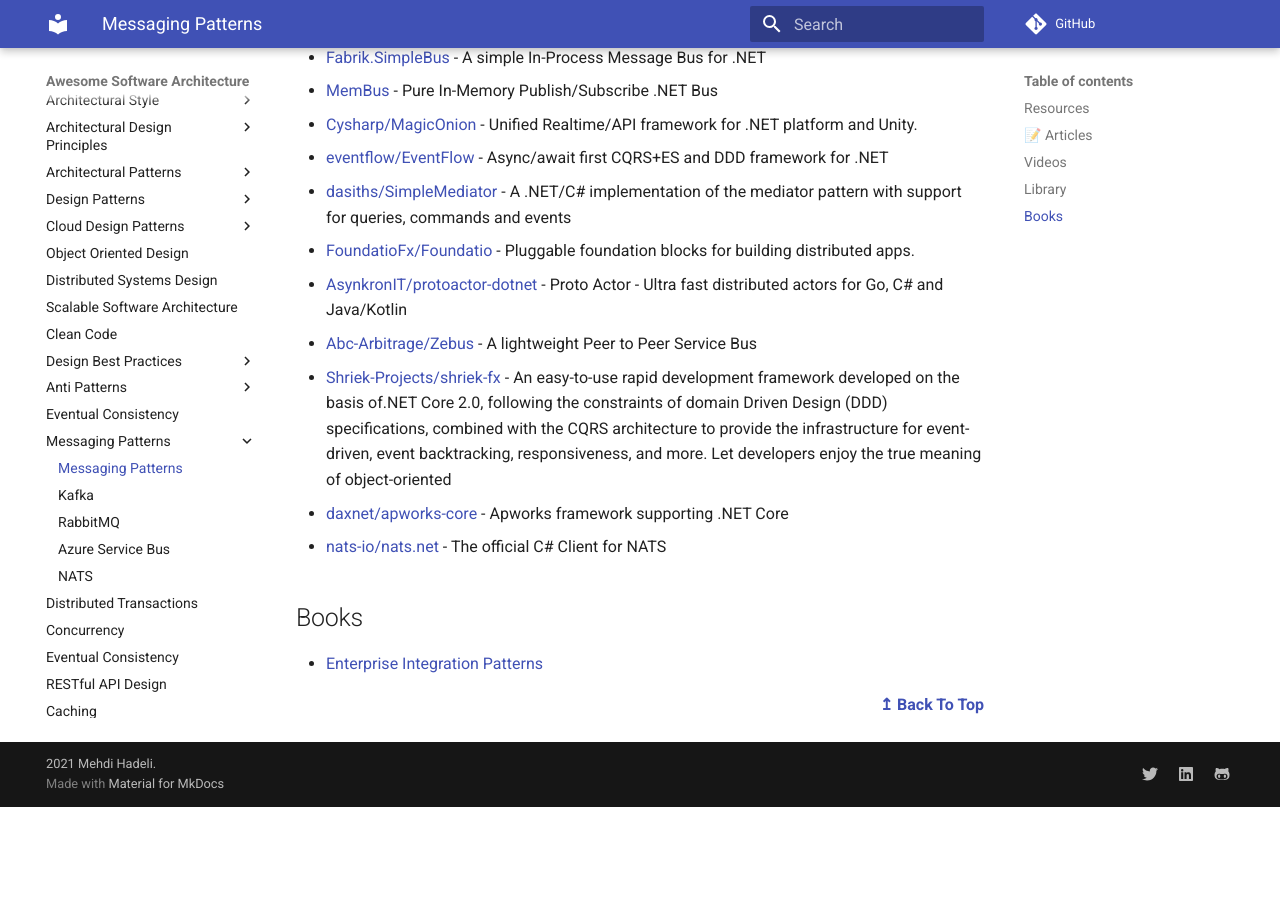
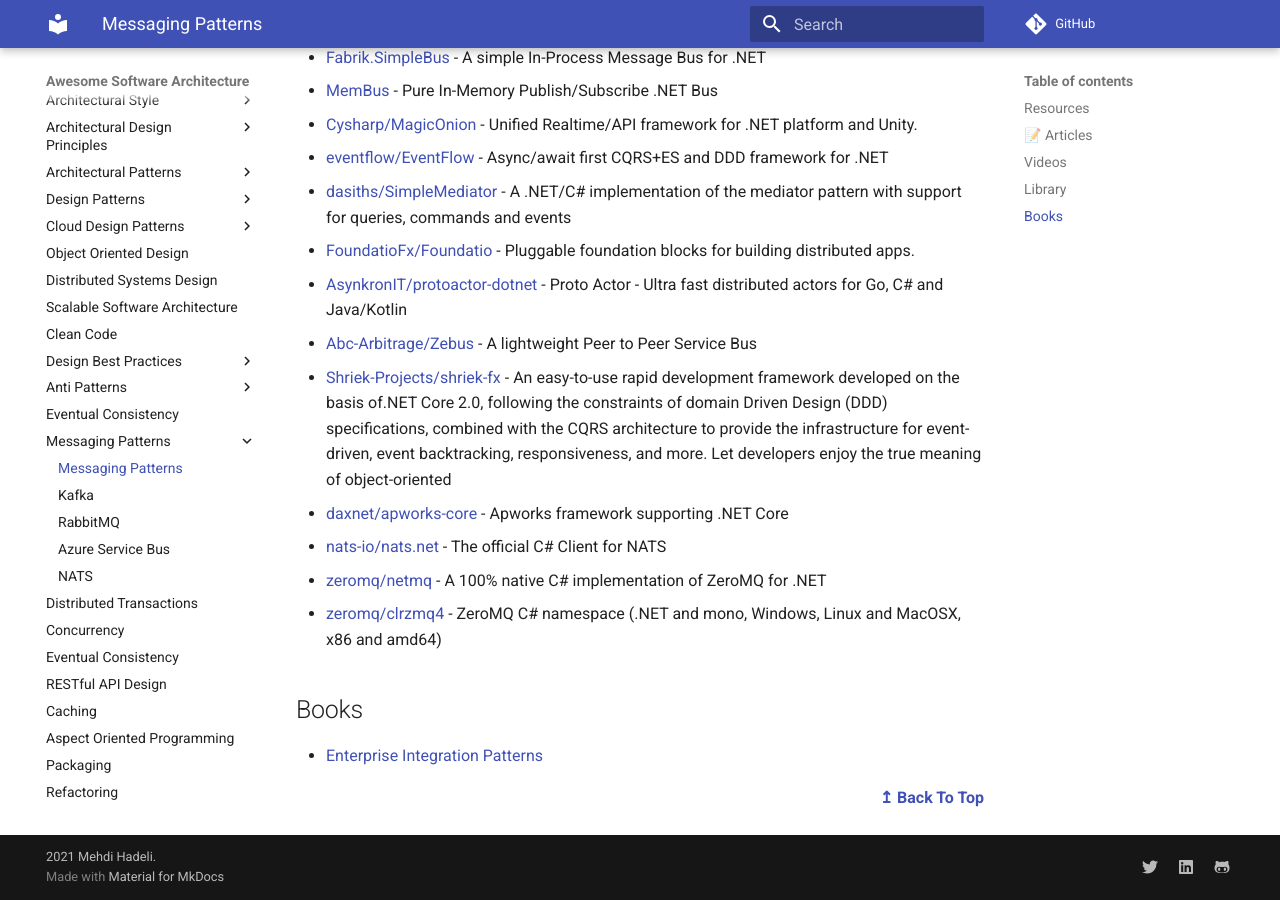
Before and after one commit to mehdihadeli/awesome-software-architecture, an MkDocs documentation site: the page built from docs/messaging/messaging.md, in a window 1280 px wide and 900 px high, scrolled down 3564 px. Built offline with MkDocs 1.6.1 and Material for MkDocs 9.7.7, drawn with Linux system fonts in a browser that asks for light colours; comment, search, counter and statistics services are not loaded; before the commit the page ends 4371 px from its top, so only the background shows below that.

Commit message:
Add C# Clients for ZeroMQ

```diff
--- a/docs/messaging/messaging.md
+++ b/docs/messaging/messaging.md
@@ -107,6 +107,8 @@
 - [Shriek-Projects/shriek-fx](https://github.com/Shriek-Projects/shriek-fx) - An easy-to-use rapid development framework developed on the basis of.NET Core 2.0, following the constraints of domain Driven Design (DDD) specifications, combined with the CQRS architecture to provide the infrastructure for event-driven, event backtracking, responsiveness, and more. Let developers enjoy the true meaning of object-oriented
 - [daxnet/apworks-core](https://github.com/daxnet/apworks-core) - Apworks framework supporting .NET Core
 - [nats-io/nats.net](https://github.com/nats-io/nats.net) - The official C# Client for NATS
+- [zeromq/netmq](https://github.com/zeromq/netmq) - A 100% native C# implementation of ZeroMQ for .NET
+- [zeromq/clrzmq4](https://github.com/nats-io/nats.net) - ZeroMQ C# namespace (.NET and mono, Windows, Linux and MacOSX, x86 and amd64)
 
 ## Books
 
```
